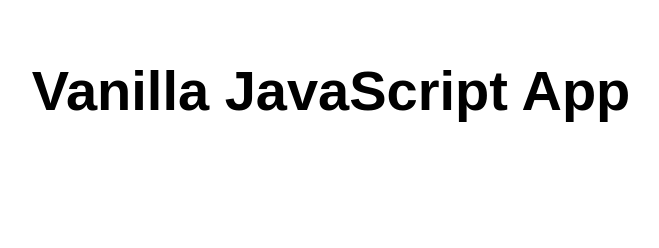
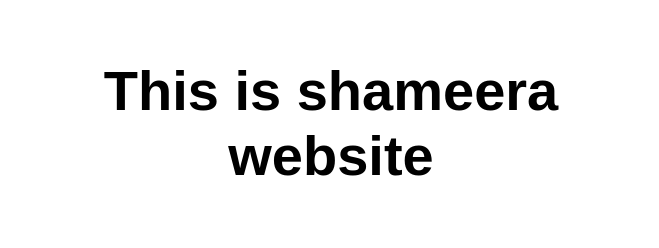
Before and after one commit to shameerasaliha/aiman2, a website: page src/index.html in a window 1280 px wide. Shown: the whole page, without its empty margins (309-968 px from the left). Drawn offline with Linux system fonts and the light colour scheme.

Commit message:
Update index.html

```diff
--- a/src/index.html
+++ b/src/index.html
@@ -10,7 +10,7 @@
 
 <body>
   <main>
-    <h1>Vanilla JavaScript App</h1>
+    <h1>This is shameera website</h1>
   </main>
 </body>
 
```
